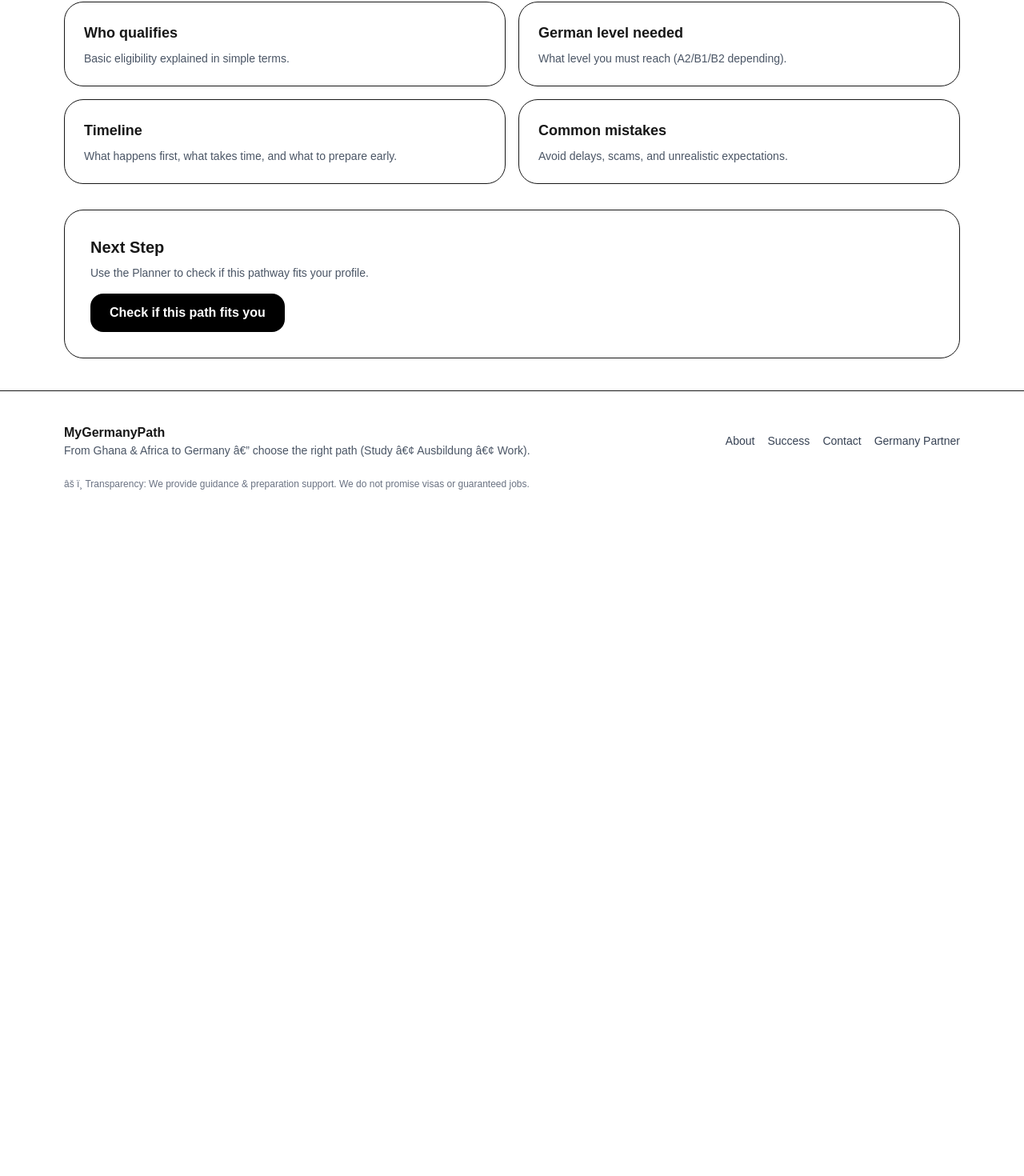
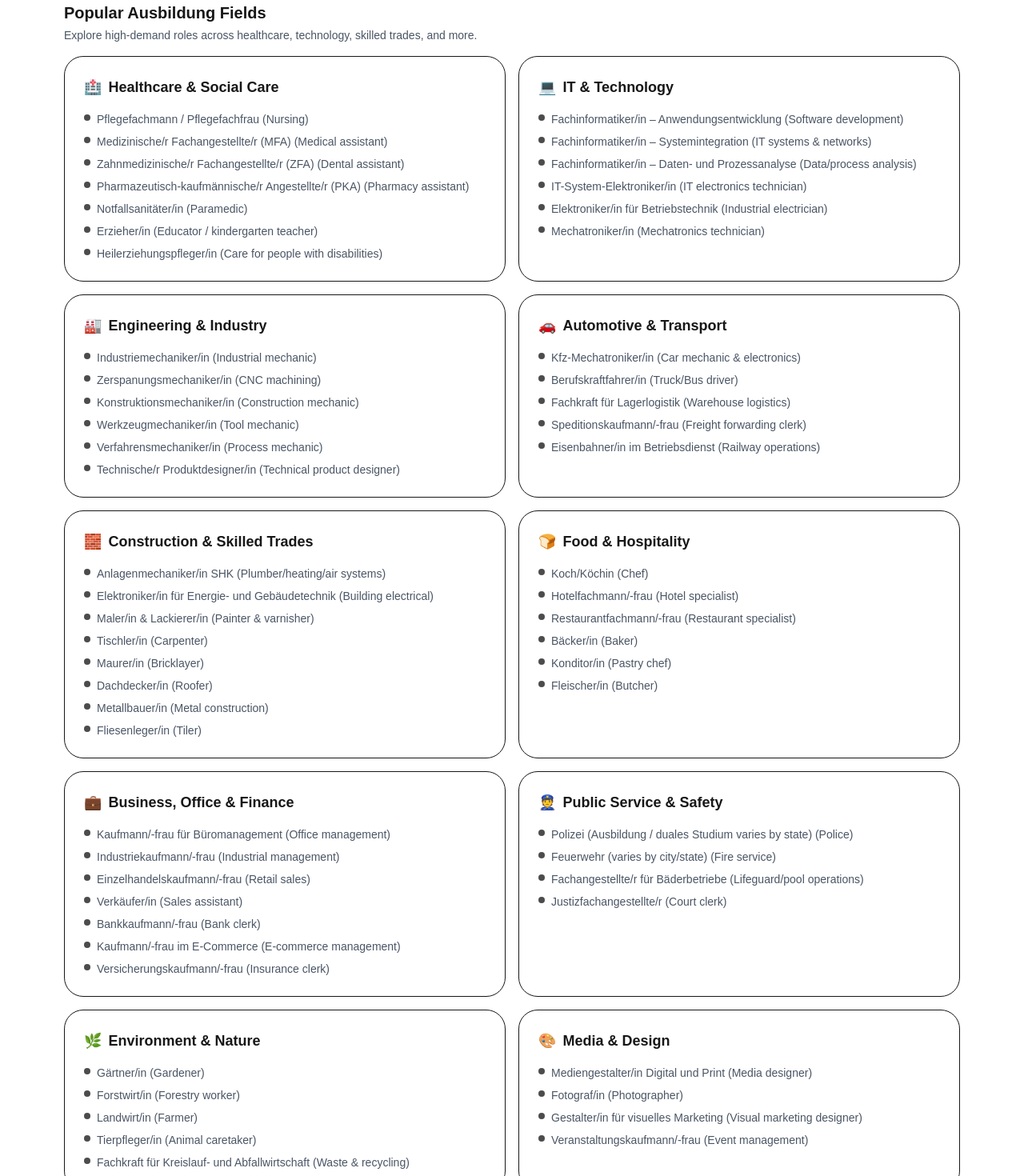
Before and after one commit to learngermanghana/mygermanypath, a Next.js app: page /ausbildung-germany in a window 1280 px wide. Shown: the part 199-1669 px from the top of the page at 80% size. Before the commit the page ends 852 px from the top, so only its background shows below. Built offline with nearby package versions, Linux system fonts and the light colour scheme.

Commit message:
Add ausbildung fields overview

```diff
--- a/src/app/ausbildung-germany/page.tsx
+++ b/src/app/ausbildung-germany/page.tsx
@@ -1,6 +1,127 @@
 import Link from "next/link";
 
 export default function Page() {
+  const categories = [
+    {
+      title: "Healthcare & Social Care",
+      emoji: "🏥",
+      roles: [
+        "Pflegefachmann / Pflegefachfrau (Nursing)",
+        "Medizinische/r Fachangestellte/r (MFA) (Medical assistant)",
+        "Zahnmedizinische/r Fachangestellte/r (ZFA) (Dental assistant)",
+        "Pharmazeutisch-kaufmännische/r Angestellte/r (PKA) (Pharmacy assistant)",
+        "Notfallsanitäter/in (Paramedic)",
+        "Erzieher/in (Educator / kindergarten teacher)",
+        "Heilerziehungspfleger/in (Care for people with disabilities)",
+      ],
+    },
+    {
+      title: "IT & Technology",
+      emoji: "💻",
+      roles: [
+        "Fachinformatiker/in – Anwendungsentwicklung (Software development)",
+        "Fachinformatiker/in – Systemintegration (IT systems & networks)",
+        "Fachinformatiker/in – Daten- und Prozessanalyse (Data/process analysis)",
+        "IT-System-Elektroniker/in (IT electronics technician)",
+        "Elektroniker/in für Betriebstechnik (Industrial electrician)",
+        "Mechatroniker/in (Mechatronics technician)",
+      ],
+    },
+    {
+      title: "Engineering & Industry",
+      emoji: "🏭",
+      roles: [
+        "Industriemechaniker/in (Industrial mechanic)",
+        "Zerspanungsmechaniker/in (CNC machining)",
+        "Konstruktionsmechaniker/in (Construction mechanic)",
+        "Werkzeugmechaniker/in (Tool mechanic)",
+        "Verfahrensmechaniker/in (Process mechanic)",
+        "Technische/r Produktdesigner/in (Technical product designer)",
+      ],
+    },
+    {
+      title: "Automotive & Transport",
+      emoji: "🚗",
+      roles: [
+        "Kfz-Mechatroniker/in (Car mechanic & electronics)",
+        "Berufskraftfahrer/in (Truck/Bus driver)",
+        "Fachkraft für Lagerlogistik (Warehouse logistics)",
+        "Speditionskaufmann/-frau (Freight forwarding clerk)",
+        "Eisenbahner/in im Betriebsdienst (Railway operations)",
+      ],
+    },
+    {
+      title: "Construction & Skilled Trades",
+      emoji: "🧱",
+      roles: [
+        "Anlagenmechaniker/in SHK (Plumber/heating/air systems)",
+        "Elektroniker/in für Energie- und Gebäudetechnik (Building electrical)",
+        "Maler/in & Lackierer/in (Painter & varnisher)",
+        "Tischler/in (Carpenter)",
+        "Maurer/in (Bricklayer)",
+        "Dachdecker/in (Roofer)",
+        "Metallbauer/in (Metal construction)",
+        "Fliesenleger/in (Tiler)",
+      ],
+    },
+    {
+      title: "Food & Hospitality",
+      emoji: "🍞",
+      roles: [
+        "Koch/Köchin (Chef)",
+        "Hotelfachmann/-frau (Hotel specialist)",
+        "Restaurantfachmann/-frau (Restaurant specialist)",
+        "Bäcker/in (Baker)",
+        "Konditor/in (Pastry chef)",
+        "Fleischer/in (Butcher)",
+      ],
+    },
+    {
+      title: "Business, Office & Finance",
+      emoji: "💼",
+      roles: [
+        "Kaufmann/-frau für Büromanagement (Office management)",
+        "Industriekaufmann/-frau (Industrial management)",
+        "Einzelhandelskaufmann/-frau (Retail sales)",
+        "Verkäufer/in (Sales assistant)",
+        "Bankkaufmann/-frau (Bank clerk)",
+        "Kaufmann/-frau im E-Commerce (E-commerce management)",
+        "Versicherungskaufmann/-frau (Insurance clerk)",
+      ],
+    },
+    {
+      title: "Public Service & Safety",
+      emoji: "👮",
+      roles: [
+        "Polizei (Ausbildung / duales Studium varies by state) (Police)",
+        "Feuerwehr (varies by city/state) (Fire service)",
+        "Fachangestellte/r für Bäderbetriebe (Lifeguard/pool operations)",
+        "Justizfachangestellte/r (Court clerk)",
+      ],
+    },
+    {
+      title: "Environment & Nature",
+      emoji: "🌿",
+      roles: [
+        "Gärtner/in (Gardener)",
+        "Forstwirt/in (Forestry worker)",
+        "Landwirt/in (Farmer)",
+        "Tierpfleger/in (Animal caretaker)",
+        "Fachkraft für Kreislauf- und Abfallwirtschaft (Waste & recycling)",
+      ],
+    },
+    {
+      title: "Media & Design",
+      emoji: "🎨",
+      roles: [
+        "Mediengestalter/in Digital und Print (Media designer)",
+        "Fotograf/in (Photographer)",
+        "Gestalter/in für visuelles Marketing (Visual marketing designer)",
+        "Veranstaltungskaufmann/-frau (Event management)",
+      ],
+    },
+  ];
+
   return (
     <div className="space-y-8">
       <header className="space-y-2">
@@ -9,6 +130,35 @@ export default function Page() {
           Clear requirements, timeline, common mistakes, and the next step you should take.
         </p>
       </header>
+
+      <section className="space-y-4">
+        <div>
+          <h2 className="text-xl font-bold">Popular Ausbildung Fields</h2>
+          <p className="mt-1 text-sm text-gray-600">
+            Explore high-demand roles across healthcare, technology, skilled trades, and more.
+          </p>
+        </div>
+        <div className="grid gap-4 lg:grid-cols-2">
+          {categories.map((category) => (
+            <article key={category.title} className="rounded-3xl border p-6">
+              <h3 className="text-lg font-semibold">
+                <span className="mr-2" aria-hidden="true">
+                  {category.emoji}
+                </span>
+                {category.title}
+              </h3>
+              <ul className="mt-4 space-y-2 text-sm text-gray-600">
+                {category.roles.map((role) => (
+                  <li key={role} className="flex gap-2">
+                    <span className="mt-1 h-2 w-2 rounded-full bg-black/70" aria-hidden="true" />
+                    <span>{role}</span>
+                  </li>
+                ))}
+              </ul>
+            </article>
+          ))}
+        </div>
+      </section>
 
       <section className="grid gap-4 md:grid-cols-2">
         {[
```
